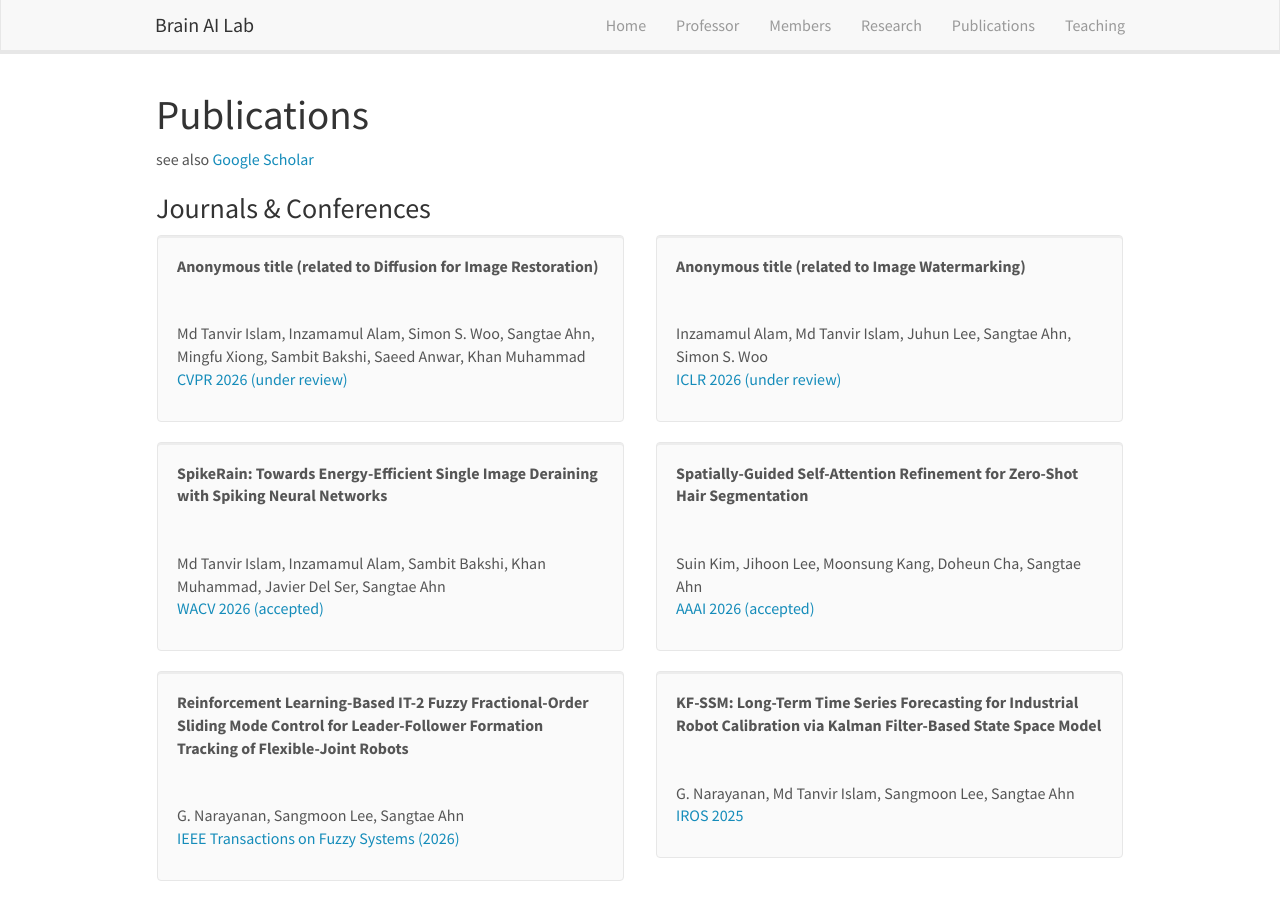
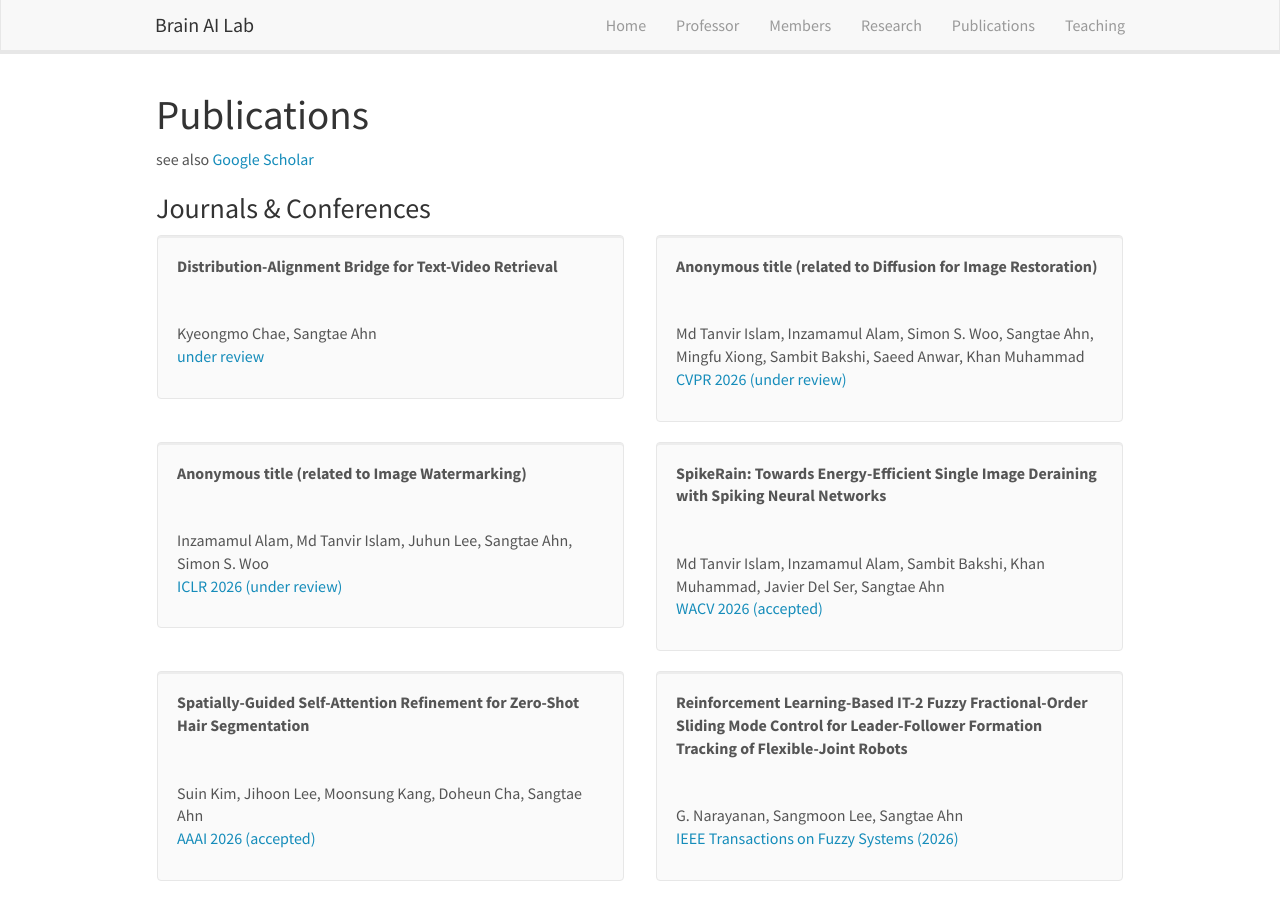
Before and after one commit to KNU-BrainAI/knu-brainai.github.io, a Jekyll site: the page built from _pages/publications.md, in a window 1280 px wide and 900 px high. Built offline with Jekyll 4.4.1, drawn with Linux system fonts in a browser that asks for light colours; nearby versions of some CDN libraries.

Commit message:
Add new publication entry for text-video retrieval

```diff
--- a/_data/publist.yml
+++ b/_data/publist.yml
@@ -1,3 +1,10 @@
+- title: "Distribution-Alignment Bridge for Text-Video Retrieval"
+  image: blank.png
+  authors: Kyeongmo Chae, Sangtae Ahn
+  link:
+    url:
+    display: under review
+
 - title: "Anonymous title (related to Diffusion for Image Restoration)"
   image: blank.png
   authors: Md Tanvir Islam, Inzamamul Alam, Simon S. Woo, Sangtae Ahn, Mingfu Xiong, Sambit Bakshi, Saeed Anwar, Khan Muhammad
```
